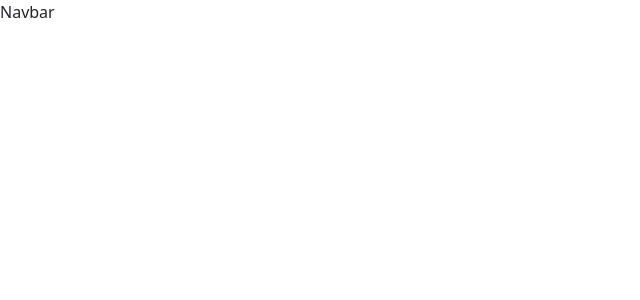
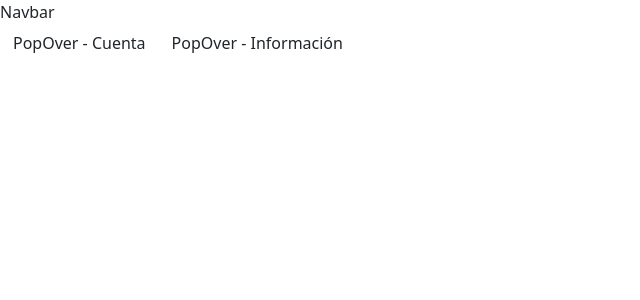
Before and after one commit to FranprzDev/EduSys, a React (Vite) app: page /alumnos in a window 1280 px wide. Shown: the top 300 px of the page, without its empty margins (0-640 px from the left). Built offline with nearby package versions, Linux system fonts and the light colour scheme.

Commit message:
Creación de los Popovers de Administración

```diff
--- a/index.html
+++ b/index.html
@@ -9,5 +9,6 @@
   <body>
     <div id="root"></div>
     <script type="module" src="/src/main.jsx"></script>
+    <script src="./node_modules/bootstrap/dist/js/bootstrap.bundle.min.js"></script>
   </body>
 </html>
--- a/src/components/Navbar.jsx
+++ b/src/components/Navbar.jsx
@@ -1,8 +1,20 @@
 import React from 'react'
+import PopoverInfo from './Popovers/PopoverInfo'
+import PopoverCuenta from './Popovers/PopoverCuenta'
 
 function Navbar() {
+  // {
+
+  //   const popoverTriggerList = document.querySelectorAll('[data-bs-toggle="popover"]')
+  //   const popoverList = [...popoverTriggerList].map(popoverTriggerEl => new bootstrap.Popover(popoverTriggerEl))
+  // }
+
   return (
-    <div>Navbar</div>
+    <>
+      <div>Navbar</div>
+      <PopoverCuenta/>
+      <PopoverInfo/>
+    </>
   )
 }
 
--- /dev/null
+++ b/src/components/Popovers/PopoverCuenta.jsx
@@ -0,0 +1,26 @@
+import React, { useEffect } from 'react'
+
+function PopoverCuenta() {
+  useEffect(() => {
+    // Activa los popovers en los elementos con clase 'example-popover' al montar el componente
+    const popoverTriggerList = [].slice.call(document.querySelectorAll('.popoverAdmin'));
+    popoverTriggerList.map(function (popoverTriggerEl) {
+      return new window.bootstrap.Popover(popoverTriggerEl, {
+        container: 'body'
+      });
+    });
+  }, []);
+
+  return (
+    <button className='btn btn-outline text-gray popoverAdmin'
+    data-bs-container="body"
+    data-bs-toggle="popover"
+    data-bs-placement="bottom"
+    data-bs-trigger="hover focus"
+    data-bs-content="Estás ahora mismo en una cuenta de administrador!">
+        PopOver - Cuenta
+    </button>
+  )
+}
+
+export default PopoverCuenta
--- /dev/null
+++ b/src/components/Popovers/PopoverInfo.jsx
@@ -0,0 +1,27 @@
+import React, { useEffect } from 'react'
+
+function PopoverInfo() {
+  useEffect(() => {
+    // Activa los popovers en los elementos con clase 'example-popover' al montar el componente
+    const popoverTriggerList = [].slice.call(document.querySelectorAll('.popoverAdmin'));
+    popoverTriggerList.map(function (popoverTriggerEl) {
+      return new window.bootstrap.Popover(popoverTriggerEl, {
+        container: 'body'
+      });
+    });
+  }, []);
+
+  return (
+    <button className='btn btn-outline text-gray popoverAdmin'
+    data-bs-container="body"
+    data-bs-toggle="popover"
+    data-bs-placement="bottom"
+    data-bs-trigger="hover focus"
+    data-bs-content="$Institucion$ $Telefono$ $Mail$"
+    >
+        PopOver - Información
+    </button>
+  )
+}
+
+export default PopoverInfo
```
